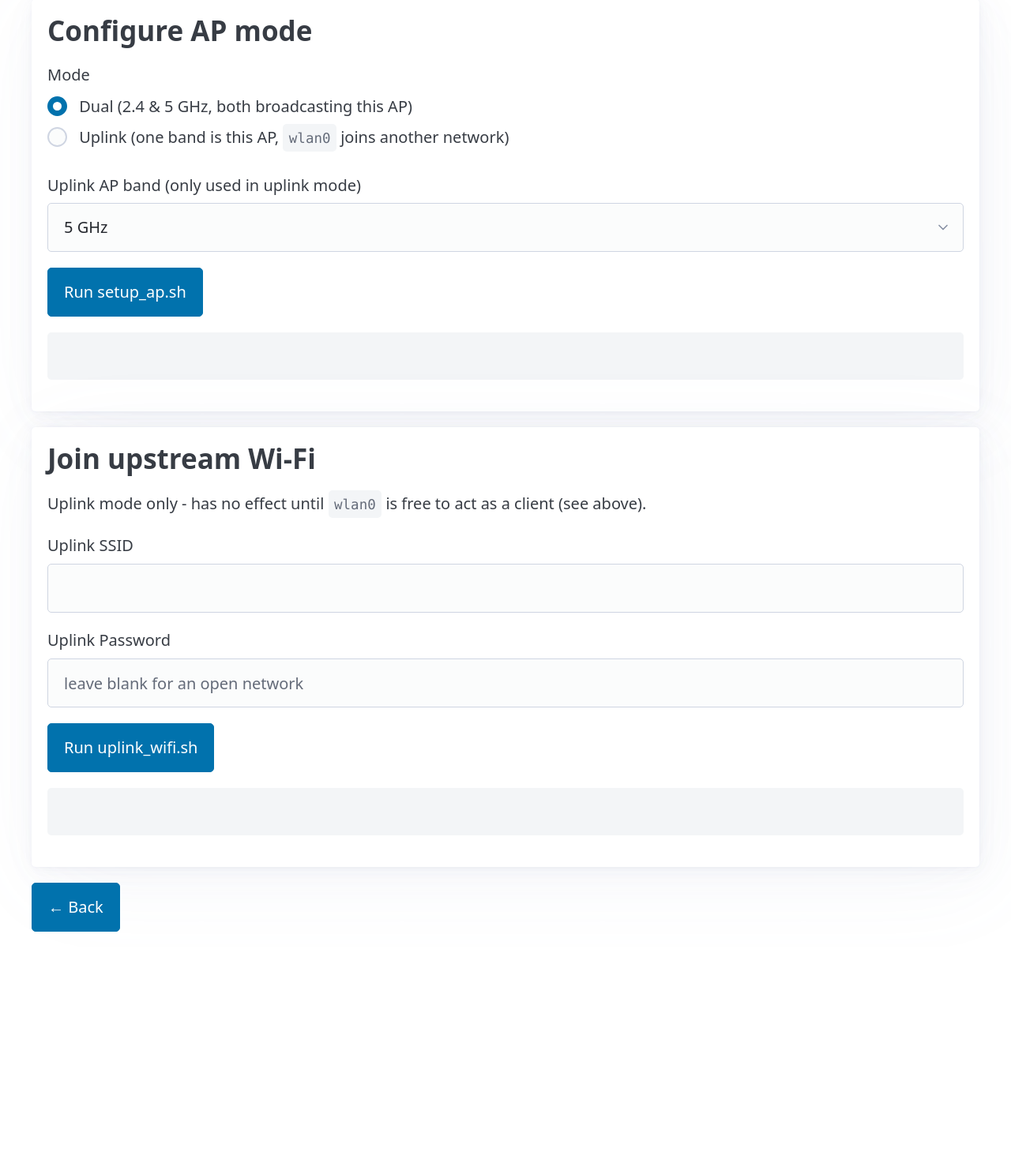
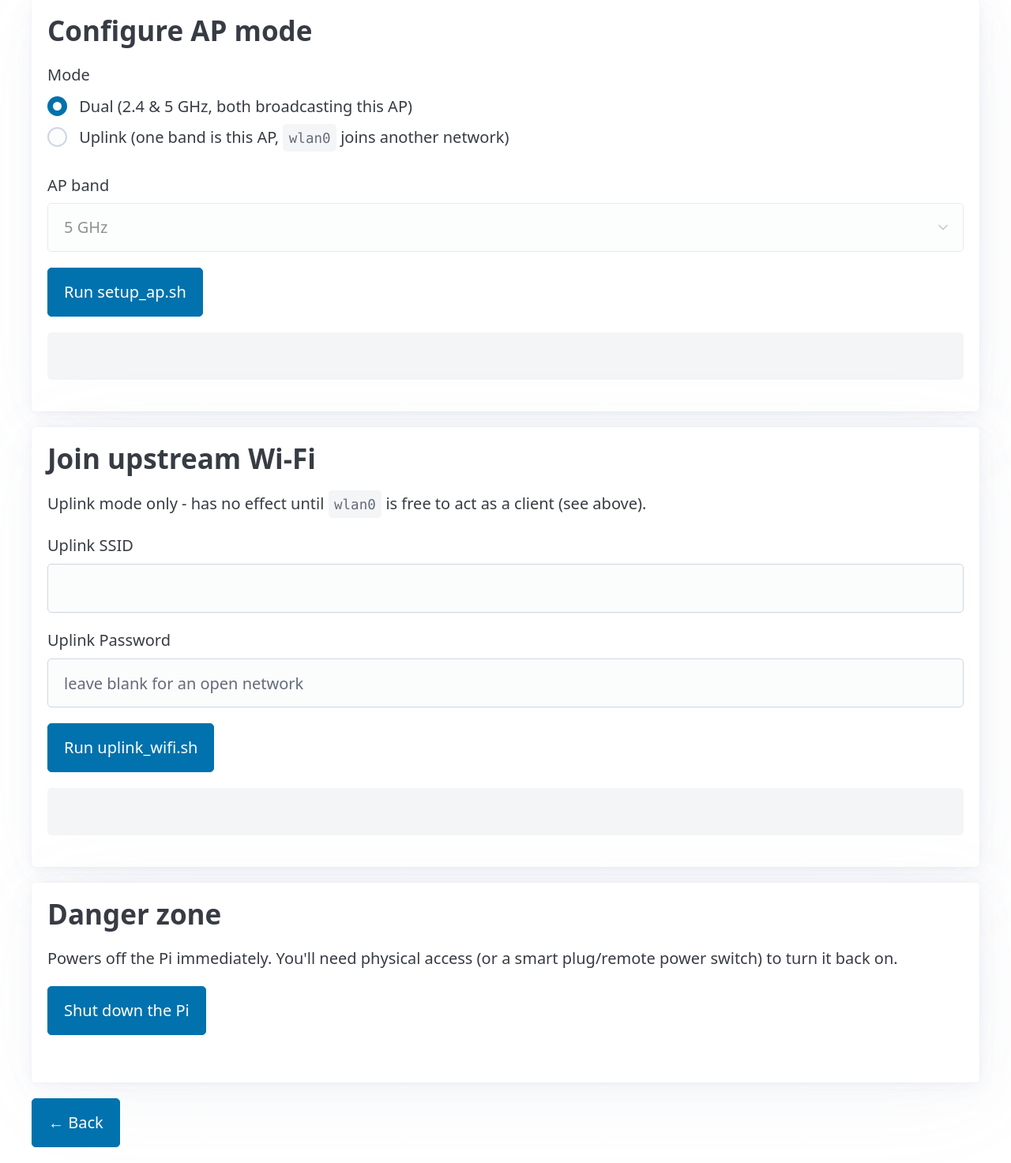
Before and after one commit to georgenicoll/wireguard-ap, a FastAPI app: page /manage in a window 1280 px wide. Shown: the part 203-1676 px from the top of the page at 79% size. Before the commit the page ends 1383 px from the top, so only its background shows below. Run offline with FastAPI, Linux system fonts and the light colour scheme; the visitor is signed in with stand-in values (Sample User, id 1).

Commit message:
Add a shutdown button, fix header wrap, band field, and confirm dialog
- New "Danger zone" on /manage: shuts down the Pi via a new
  shutdown_pi.sh (systemctl poweroff), self-elevating like the other
  scripts, fired as a background task from POST /shutdown so the HTTP
  response reaches the browser before the Pi actually goes down.
  Confirmed via a Pico <dialog> (styled modal), not a bare confirm() -
  Pico styles <dialog> natively, no extra markup needed beyond the
  standard article/footer structure.
- Header: added flex-wrap so the logout button can't get squeezed off
  a narrow viewport instead of wrapping.
- Manage AP: the AP band field only applies in uplink mode, so it's
  now disabled (and correctly omitted from the submitted form data)
  until uplink is selected; relabeled from "Uplink AP band" to "AP
  band" for clarity.
- Renamed the shared danger-styling CSS class from .logout to .danger
  (now used by both the logout and shutdown buttons) instead of
  duplicating it.
- README gains the /manage section that was missing from the earlier
  commit, plus the Layout listing now includes every webapp/ file
  that's actually there (_header.html, manage.html, site.css,
  pico.min.css were all missing).

Verified locally against harmless stand-in scripts (never committed)
for setup_ap.sh/uplink_wifi.sh/shutdown_pi.sh via a throwaway
non-privileged-port launcher, confirming the dialog markup, the
disabled-by-default band field, and that POST /shutdown correctly
invokes the script. Confirmed structurally against the live Pi too
(dialog markup, disabled band field present) without an actual
shutdown request - real trigger left for a deliberate human action.

Co-Authored-By: Claude Sonnet 5 <noreply@anthropic.com>

```diff
--- a/webapp/app.py
+++ b/webapp/app.py
@@ -172,6 +172,19 @@ async def stream_job(job_id: str):
     return StreamingResponse(_stream_job(job_id), media_type="text/event-stream")
 
 
+@app.post("/shutdown", dependencies=[Depends(require_login)])
+async def shutdown_pi():
+    # Fire-and-forget: "systemctl poweroff" schedules the shutdown and
+    # returns, but not so fast that this response is guaranteed to reach
+    # the browser first if awaited directly - start it as a background
+    # task instead, so the HTTP response always goes out first.
+    async def _run():
+        await asyncio.create_subprocess_exec(str(SCRIPTS_DIR / "shutdown_pi.sh"))
+
+    asyncio.create_task(_run())
+    return {"status": "shutting down"}
+
+
 @app.get(
     "/manage", response_class=HTMLResponse, dependencies=[Depends(require_login)]
 )
--- a/webapp/static/site.css
+++ b/webapp/static/site.css
@@ -1,14 +1,15 @@
 /* Shared across all pages (see templates/_header.html) - kept separate
    from pico.min.css (vendored, third-party) so it's obviously ours. */
-header { display: flex; align-items: center; justify-content: space-between; }
+header { display: flex; align-items: center; justify-content: space-between; flex-wrap: wrap; gap: 0.5rem; }
 header h1 { margin: 0; }
 header h1 a { text-decoration: none; color: inherit; }
 header form { margin: 0; }
 
 /* Reuses Pico's own "delete" color token (also used for the login error
    message) rather than a hardcoded color, so it stays consistent with
-   Pico's theme, light/dark mode included. */
-.logout {
+   Pico's theme, light/dark mode included. Used for the logout button and
+   any other destructive/irreversible action (e.g. shutdown). */
+.danger {
   --pico-secondary: var(--pico-del-color);
   --pico-secondary-background: transparent;
   --pico-secondary-border: var(--pico-del-color);
--- a/webapp/templates/_header.html
+++ b/webapp/templates/_header.html
@@ -2,7 +2,7 @@
   <h1><a href="/">MonkeyNutHead AP</a></h1>
   {% if show_logout %}
   <form method="post" action="/logout">
-    <button type="submit" class="outline secondary logout">Log out</button>
+    <button type="submit" class="outline secondary danger">Log out</button>
   </form>
   {% endif %}
 </header>
--- a/webapp/templates/manage.html
+++ b/webapp/templates/manage.html
@@ -20,11 +20,11 @@
       <form id="setup-ap-form">
         <fieldset>
           <legend>Mode</legend>
-          <label><input type="radio" name="mode" value="dual" checked> Dual (2.4 &amp; 5 GHz, both broadcasting this AP)</label>
-          <label><input type="radio" name="mode" value="uplink"> Uplink (one band is this AP, <code>wlan0</code> joins another network)</label>
+          <label><input type="radio" name="mode" value="dual" checked onchange="updateBandField()"> Dual (2.4 &amp; 5 GHz, both broadcasting this AP)</label>
+          <label><input type="radio" name="mode" value="uplink" onchange="updateBandField()"> Uplink (one band is this AP, <code>wlan0</code> joins another network)</label>
         </fieldset>
-        <label for="band">Uplink AP band (only used in uplink mode)</label>
-        <select id="band" name="band">
+        <label for="band">AP band</label>
+        <select id="band" name="band" disabled>
           <option value="5" selected>5 GHz</option>
           <option value="2.4">2.4 GHz</option>
         </select>
@@ -52,10 +52,58 @@
       <pre id="uplink-output" class="output"></pre>
     </article>
 
+    <article>
+      <h2>Danger zone</h2>
+      <p>Powers off the Pi immediately. You'll need physical access (or a
+        smart plug/remote power switch) to turn it back on.</p>
+      <button type="button" id="shutdown-btn" class="outline danger"
+        onclick="document.getElementById('shutdown-dialog').showModal()">
+        Shut down the Pi
+      </button>
+      <p id="shutdown-status"></p>
+    </article>
+
     <a href="/" role="button" class="outline secondary">&larr; Back</a>
   </main>
 
+  <dialog id="shutdown-dialog">
+    <article>
+      <h3>Shut down the Pi?</h3>
+      <p>You'll need physical access (or a smart plug/remote power switch)
+        to turn it back on.</p>
+      <footer>
+        <button class="secondary" onclick="document.getElementById('shutdown-dialog').close()">
+          Cancel
+        </button>
+        <button class="danger" onclick="confirmShutdown()">Shut down</button>
+      </footer>
+    </article>
+  </dialog>
+
   <script>
+    async function confirmShutdown() {
+      document.getElementById('shutdown-dialog').close();
+      const button = document.getElementById('shutdown-btn');
+      const status = document.getElementById('shutdown-status');
+      button.disabled = true;
+      try {
+        const resp = await fetch('/shutdown', { method: 'POST' });
+        status.textContent = resp.ok
+          ? 'Shutting down now - this page will stop responding shortly.'
+          : 'Failed to start shutdown (HTTP ' + resp.status + ')';
+      } catch (err) {
+        status.textContent = 'Shutting down now (connection dropped, as expected).';
+      }
+    }
+
+    function updateBandField() {
+      const mode = document.querySelector('input[name="mode"]:checked').value;
+      // Disabled fields are omitted from form submissions entirely, so
+      // dual mode correctly sends no "band" at all (the backend defaults
+      // it to 5, which dual mode ignores anyway).
+      document.getElementById('band').disabled = mode !== 'uplink';
+    }
+
     async function runJob(formId, endpoint, outputId, buttonId) {
       const output = document.getElementById(outputId);
       const button = document.getElementById(buttonId);
```
Also changed, not shown: README.md, 2 other files.
